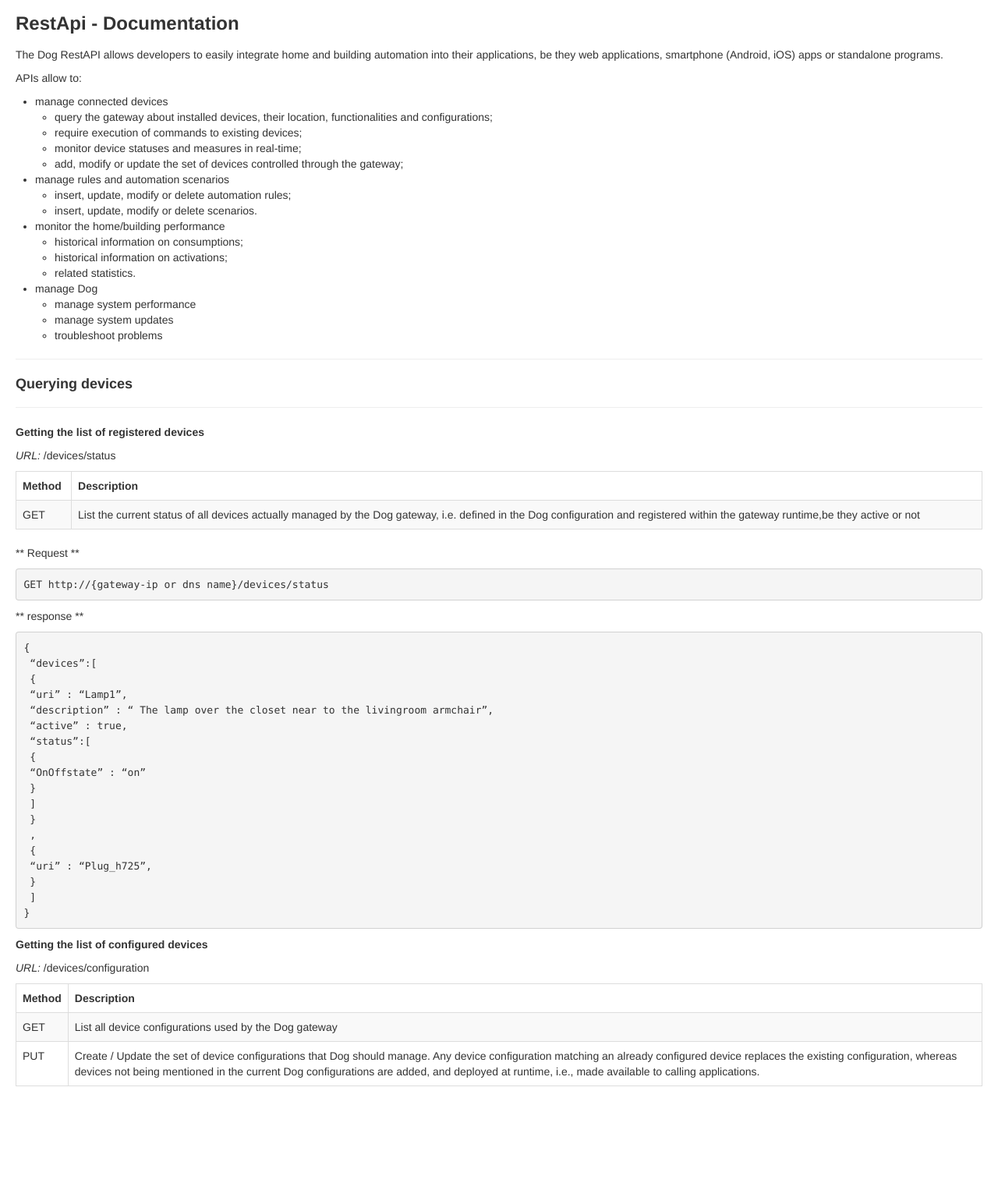
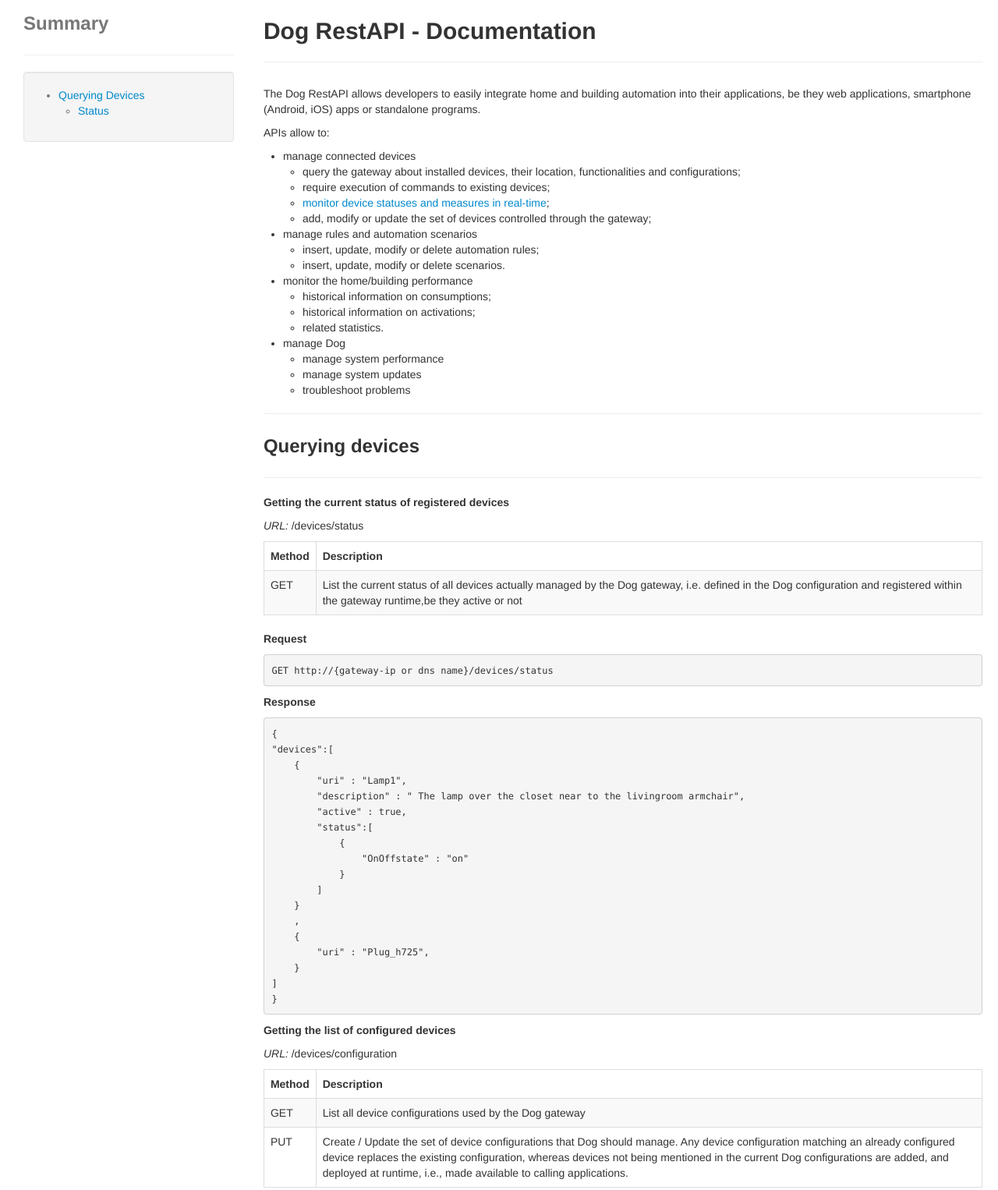
Before and after one commit to dog-gateway/rest-api-docs, a plain HTML site: page html/index.html in a window 1280 px wide. Shown: the whole page at 78% size. Before the commit the page ends 1413 px from the top, so only its background shows below. Drawn offline with Linux system fonts and the light colour scheme.

Commit message:
working on first examples and pagination

```diff
--- a/html/index.html
+++ b/html/index.html
@@ -7,10 +7,31 @@
 	<link type="text/css" rel="stylesheet" href="./css/custom.css"/>
 </head>
 <body>
+<div class="container-fluid" >
+<div class="navbar navbar-fixed-top span3" >
 
-<div class="container-fluid" >
+<h3 id="summary">Summary</h3>
 
-<h3 id="restapi-documentation">RestApi - Documentation</h3>
+<hr />
+<div class="well" >
+
+<ul>
+<li><a href="#devicequery">Querying Devices</a>
+
+<ul>
+<li><a href="#status">Status</a>
+</div>
+</div></li>
+</ul></li>
+</ul>
+<div class="row-fluid" >
+<div class="span3"></div>
+<div class="span9" >
+<div class="page-header" >
+
+<h2 id="dogrestapi-documentation">Dog RestAPI - Documentation</h2>
+
+<p></div></p>
 
 <p>The Dog RestAPI allows developers to easily integrate home and building automation into their applications, be they web applications, smartphone (Android, iOS) apps or standalone programs.</p>
 
@@ -22,7 +43,7 @@
 <ul>
 <li>query the gateway about installed devices, their location, functionalities and configurations;</li>
 <li>require execution of commands to existing devices;</li>
-<li>monitor device statuses and measures in real-time;</li>
+<li><a href="#status">monitor device statuses and measures in real-time</a>;</li>
 <li>add, modify or update the set of devices controlled through the gateway;</li>
 </ul></li>
 <li>manage rules and automation scenarios
@@ -49,11 +70,11 @@
 
 <hr />
 
-<h4 id="queryingdevices">Querying devices</h4>
+<h3 id="devicequery">Querying devices</h3>
 
 <hr />
 
-<h5 id="gettingthelistofregistereddevices">Getting the list of registered devices</h5>
+<h5 id="status">Getting the current status of registered devices</h5>
 
 <p><em>URL:</em> /devices/status</p>
 
@@ -77,37 +98,32 @@
 </tr>
 </tbody>
 </table>
+<p><strong>Request</strong></p>
 
-<p>** Request **</p>
-<div class="wells" >
-<pre>
-GET http://{gateway-ip or dns name}/devices/status
-</pre>
-</div>
+<pre><code>GET http://{gateway-ip or dns name}/devices/status
+</code></pre>
 
-<p>** response **</p>
-<div class="wells" >
-<pre>
+<p><strong>Response</strong></p>
+
+<pre><code>{
+&quot;devices&quot;:[
     {
- &#8220;devices&#8221;:[
+        &quot;uri&quot; : &quot;Lamp1&quot;,
+        &quot;description&quot; : &quot; The lamp over the closet near to the livingroom armchair&quot;,
+        &quot;active&quot; : true,
+        &quot;status&quot;:[
             {
- &#8220;uri&#8221; : &#8220;Lamp1&#8221;,
- &#8220;description&#8221; : &#8220; The lamp over the closet near to the livingroom armchair&#8221;,
- &#8220;active&#8221; : true,
- &#8220;status&#8221;:[
- {
- &#8220;OnOffstate&#8221; : &#8220;on&#8221;
+                &quot;OnOffstate&quot; : &quot;on&quot;
             }
         ]
     }
     ,
     {
- &#8220;uri&#8221; : &#8220;Plug_h725&#8221;,
+        &quot;uri&quot; : &quot;Plug_h725&quot;,
     }
 ]
 }
-</pre>
-</div>
+</code></pre>
 
 <h5 id="gettingthelistofconfigureddevices">Getting the list of configured devices</h5>
 
@@ -137,13 +153,11 @@ GET http://{gateway-ip or dns name}/devices/status
 </tr>
 </tbody>
 </table>
+<p></div>
 </div>
-
+</div>
 <script src="./js/jquery.js"></script>
-
 <script src="./js/bootstrap.js"></script>
-
-<script src="./js/ajax.js"></script>
-
+<script src="./js/ajax.js"></script></p>
 </body>
 </html>
```
Also changed, not shown: 1 other file. Lines whose indentation alone changed are shown as unchanged.
